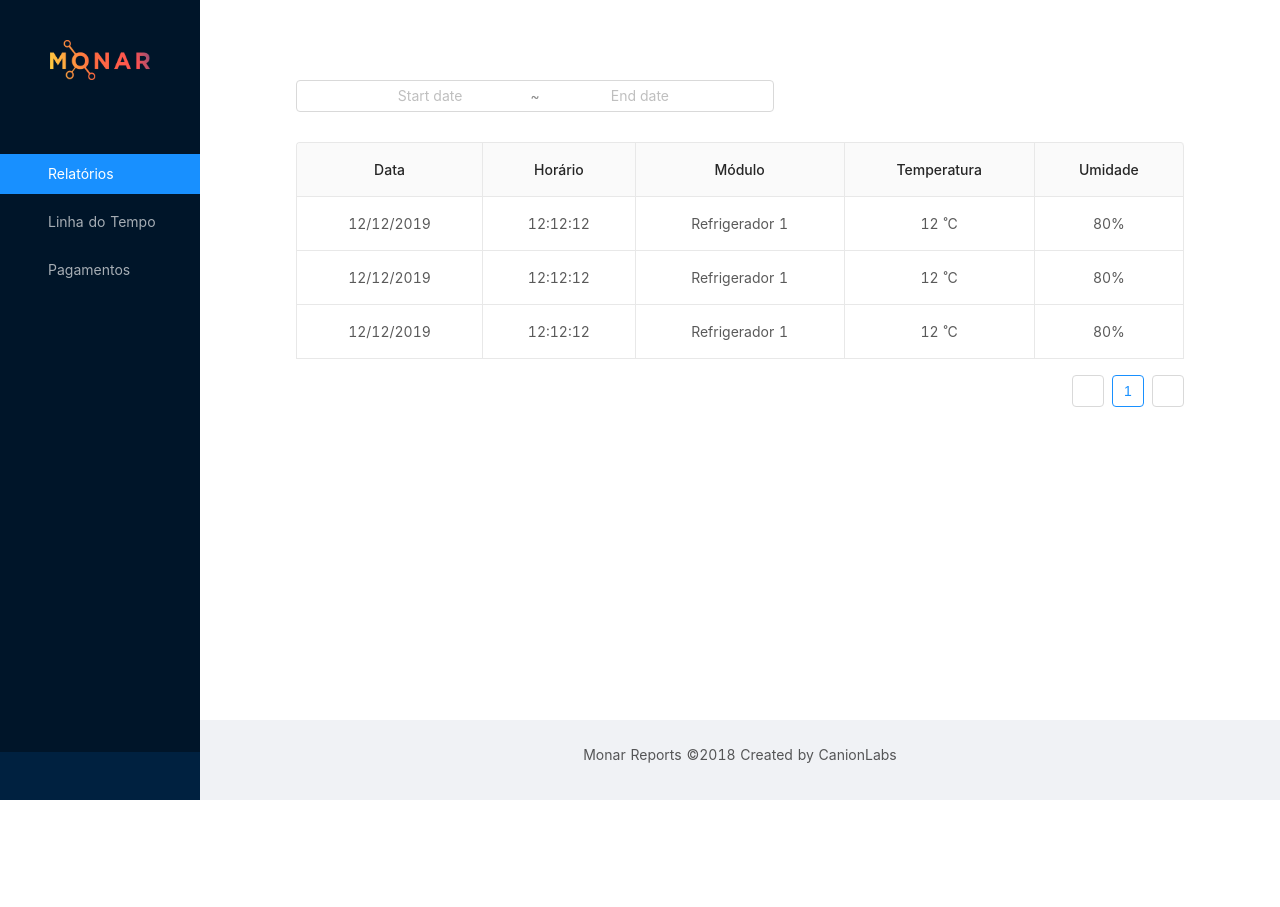
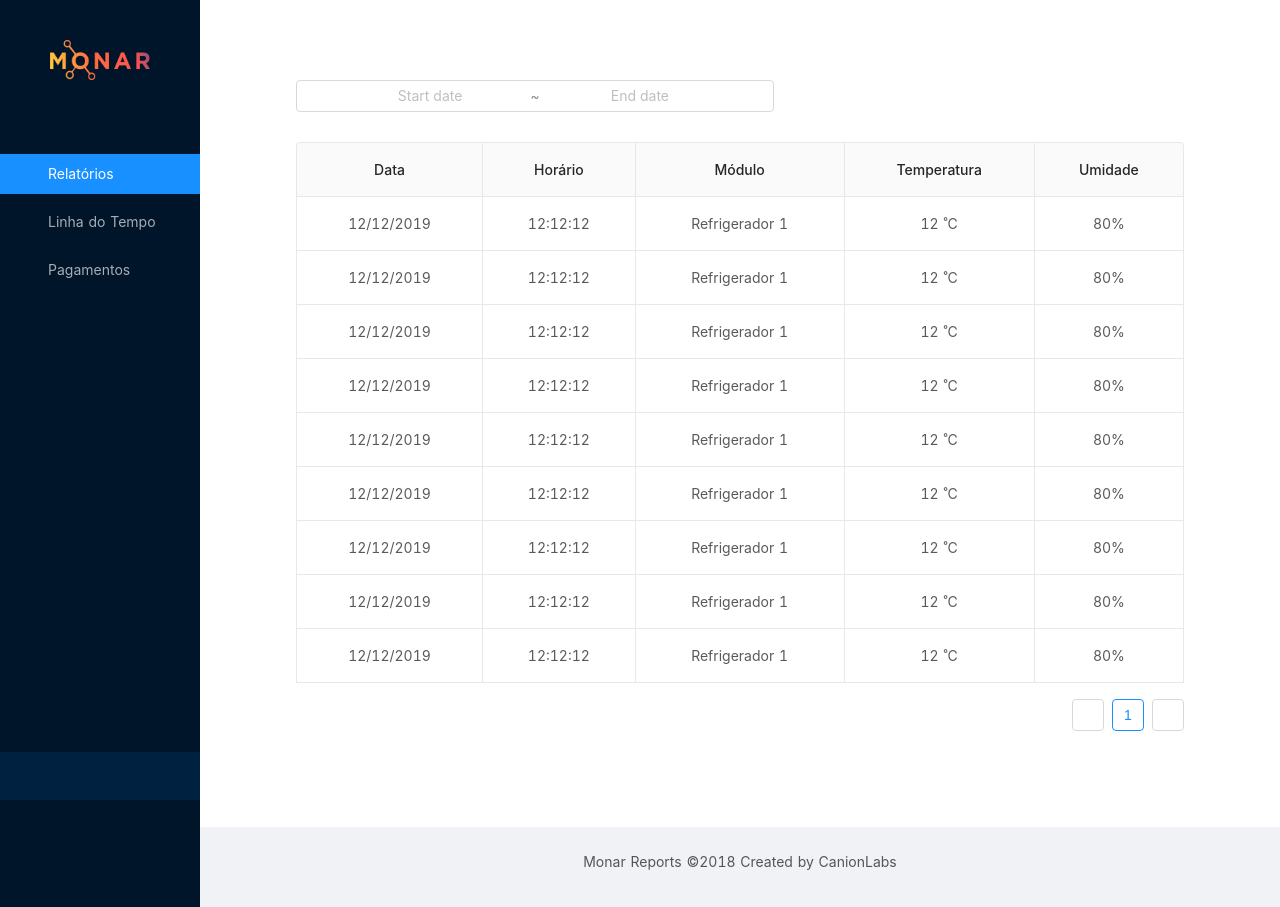
Before and after one commit to canionlabs/MonarReports, a Nuxt app: page /reports in a window 1280 px wide. Before the commit the page ends 800 px from the top, so only its background shows below. Built offline with nearby package versions, Linux system fonts and the light colour scheme.

Commit message:
pages.reports: Reports sample

```diff
--- a/pages/reports.vue
+++ b/pages/reports.vue
@@ -52,6 +52,48 @@ const data = [{
   humidity: '80%',
 }, {
   key: '3',
+  date: '12/12/2019',
+  schedule: '12:12:12',
+  module: 'Refrigerador 1',
+  temperature: '12 ˚C',
+  humidity: '80%',
+}, {
+  key: '4',
+  date: '12/12/2019',
+  schedule: '12:12:12',
+  module: 'Refrigerador 1',
+  temperature: '12 ˚C',
+  humidity: '80%',
+}, {
+  key: '5',
+  date: '12/12/2019',
+  schedule: '12:12:12',
+  module: 'Refrigerador 1',
+  temperature: '12 ˚C',
+  humidity: '80%',
+}, {
+  key: '6',
+  date: '12/12/2019',
+  schedule: '12:12:12',
+  module: 'Refrigerador 1',
+  temperature: '12 ˚C',
+  humidity: '80%',
+}, {
+  key: '7',
+  date: '12/12/2019',
+  schedule: '12:12:12',
+  module: 'Refrigerador 1',
+  temperature: '12 ˚C',
+  humidity: '80%',
+}, {
+  key: '8',
+  date: '12/12/2019',
+  schedule: '12:12:12',
+  module: 'Refrigerador 1',
+  temperature: '12 ˚C',
+  humidity: '80%',
+}, {
+  key: '9',
   date: '12/12/2019',
   schedule: '12:12:12',
   module: 'Refrigerador 1',
```
